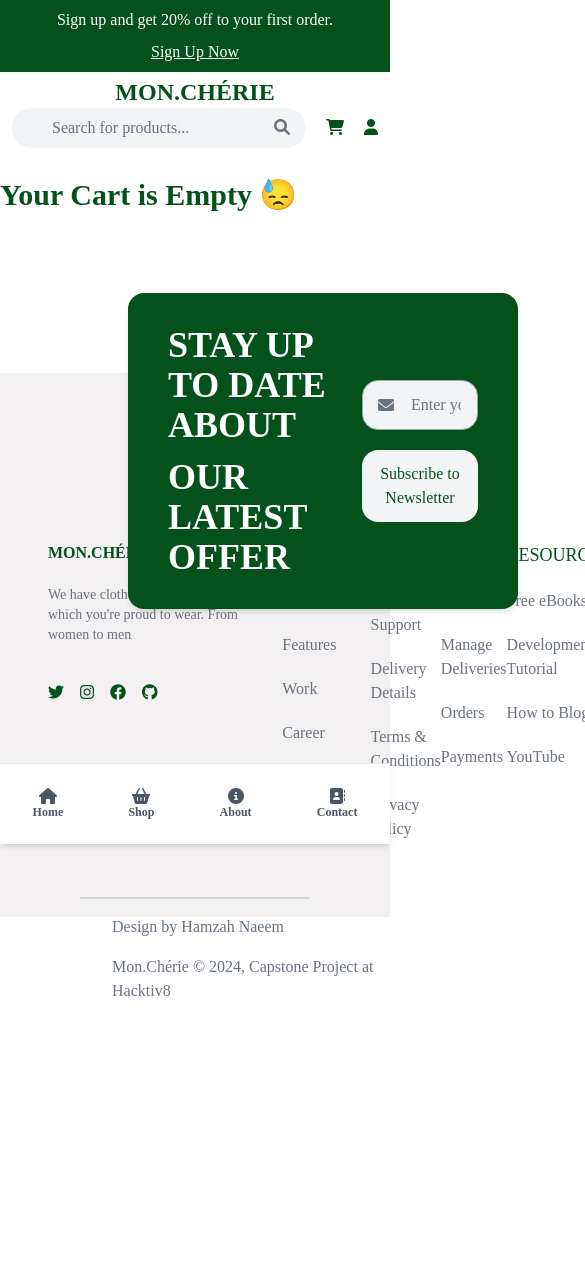
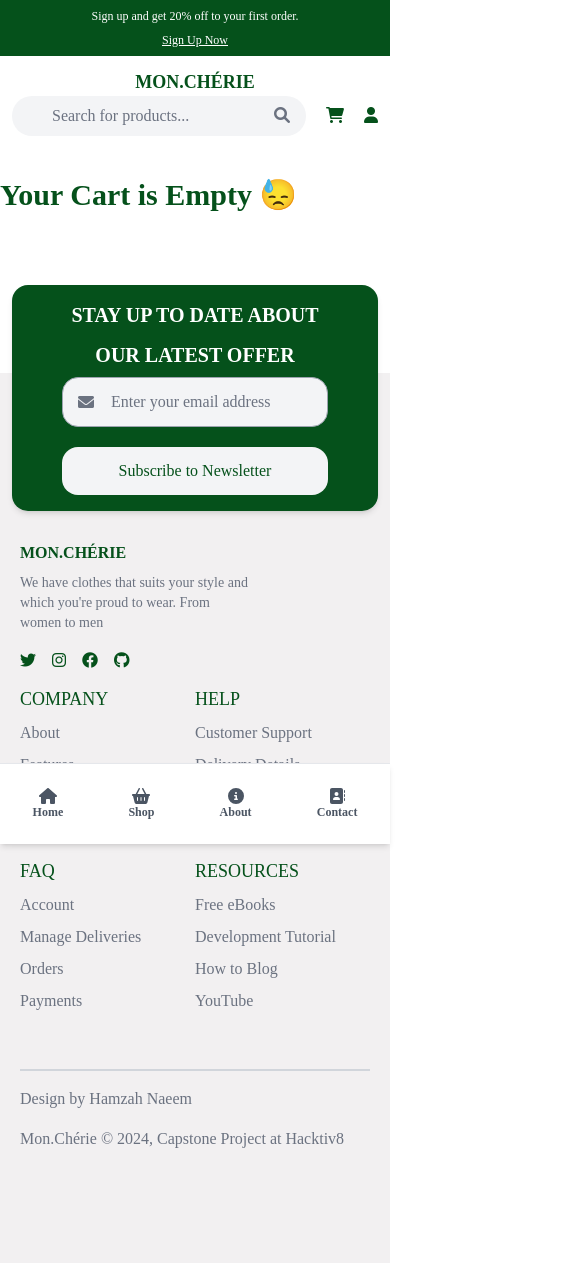
Before and after one commit to injanisgg/capstone-project-hv8, a React (Create React App) app: page /cart in a window 390 px wide. Shown: the top 1263 px of the page, 585 px wide, since content can reach past the window. Before the commit the page ends 1003 px from the top, so only its background shows below. Built offline with nearby package versions, Linux system fonts and the light colour scheme.

Commit message:
`Refactor CSS classes and layout in various components`

```diff
--- a/src/components/DressStyle.jsx
+++ b/src/components/DressStyle.jsx
@@ -8,8 +8,9 @@
 function DressStyle() {
   return (
     <>
-    <div className='bg-landing mx-20 my-16 rounded-3xl h-[800px] w-max-2xl grid grid-cols-12 grid-rows-12 gap-4'>
-        <h1 className='text-main-army font-extrabold text-4xl leading-tight 1xl:col-start-4 1xl:col-span-6 1xl:row-start-2 1xl:ml-[82px] xl:col-start-4 xl:col-span-6 xl:row-start-2 xl:ml-4'>EXPLORE DRESSES BY DESIGN</h1>
+    <div className='bg-landing mx-2 lg:mx-20 my-2 lg:my-16 rounded-3xl h-full lg:h-[800px] w-max-2xl'>
+        <h1 className='text-main-army font-extrabold text-2xl lg:text-4xl leading-tight text-center pt-5 px-3'>EXPLORE DRESSES BY DESIGN</h1>
+        <div className="flex flex-col gap-5 p-5 lg:grid lg:grid-cols-12 lg:grid-rows-12 lg:gap-4">
             <div className='col-start-2 col-span-4 row-start-4 row-span-3'>
             <CardRelative picture={Casual} title={'Casual'} alt={'Casual'}/>
             </div>
@@ -23,6 +24,7 @@
                 <CardRelative picture={Gym} title={'Gym'} alt={'Gym'}/>
             </div>
         </div>
+    </div>
     </>
   )
 }
--- a/src/components/Footer.jsx
+++ b/src/components/Footer.jsx
@@ -2,15 +2,15 @@
 
 function Footer() {
   return (
-    <div  className='mt-40'>
+    <div  className='mt-40 bg-landing h-full pb-28 lg:pb-0 lg:h-[34rem]'>
       {/* Wrapper */}
-      <div className="relative bg-landing w-full h-[34rem] md:w-full pt-2">
+      <div className="relative pt-2 mx-3 lg:mx-32">
         {/* Card army */}
-        <div className="absolute top-[-5rem] bg-main-army shadow-md rounded-2xl w-full 1xl:w-[78rem] xl:w-[64rem] z-20 mx-32">
-          <div className="relative flex justify-between items-center px-10 py-8">
-            <div>
-              <div className="text-white font-bold text-4xl">STAY UP TO DATE ABOUT</div>
-              <div className="text-white font-bold text-4xl pt-3">OUR LATEST OFFER</div>
+        <div className="absolute top-[-5.5rem] lg:top-[-5rem] bg-main-army shadow-md rounded-2xl w-full 1xl:w-[78rem] xl:w-[64rem] z-20">
+          <div className="relative flex flex-col lg:flex-row justify-between items-center lg:px-10 py-4 lg:py-8">
+            <div className='text-center lg:text-left mb-2'>
+              <div className="text-white font-bold text-xl lg:text-4xl">STAY UP TO DATE ABOUT</div>
+              <div className="text-white font-bold text-xl lg:text-4xl pt-3">OUR LATEST OFFER</div>
             </div>
             <div className="flex flex-col gap-5">
               <div className="relative w-full max-w-md">
@@ -29,17 +29,16 @@
         </div>
 
         {/* Background landing */}
-        <div className="relative w-full pt-20 z-10">
-          <div className="flex justify-around mx-12 pt-20">
-            {/* Content */}
-            <div className="flex flex-col gap-5">
+        <div className="relative w-full pt-20 z-10 px-2 lg:mx-12">
+          {/* Content */}
+            <div className="flex flex-col gap-2 lg:gap-5 pt-20">
               <h1 className="1xl:text-3xl xl:text-2xl font-bold pr-[8rem] text-main-army">MON.CHÉRIE</h1>
               <div className="flex flex-col">
                 <span className="text-gray-500 text-sm">We have clothes that suits your style and</span>
                 <span className="text-gray-500 text-sm">which you're proud to wear. From</span>
                 <span className="text-gray-500 text-sm">women to men</span>
               </div>
-              <ul className="flex gap-4 mt-4">
+              <ul className="flex gap-4 mt-2 lg:mt-4">
                 <li>
                   <i className="fa-brands fa-twitter text-main-army 1xl:fa-2xl xl:fa-xl"></i>
                 </li>
@@ -55,29 +54,30 @@
               </ul>
             </div>
 
+          <div className="grid grid-cols-2 gap-y-4 lg:flex lg:flex-row mt-3">
             {/* Detail sections */}
-            <div className="flex flex-col gap-5">
+            <div className="flex flex-col gap-2 lg:gap-5">
               <h1 className="text-lg xl:text-sm text-main-army">COMPANY</h1>
               <span className="text-gray-500 xl:text-sm">About</span>
               <span className="text-gray-500 xl:text-sm">Features</span>
               <span className="text-gray-500 xl:text-sm">Work</span>
               <span className="text-gray-500 xl:text-sm">Career</span>
             </div>
-            <div className="flex flex-col gap-5">
+            <div className="flex flex-col gap-2 lg:gap-5">
               <h1 className="text-lg xl:text-sm text-main-army">HELP</h1>
               <span className="text-gray-500 xl:text-sm">Customer Support</span>
               <span className="text-gray-500 xl:text-sm">Delivery Details</span>
               <span className="text-gray-500 xl:text-sm">Terms & Conditions</span>
               <span className="text-gray-500 xl:text-sm">Privacy Policy</span>
             </div>
-            <div className="flex flex-col gap-5">
+            <div className="flex flex-col gap-2 lg:gap-5">
               <h1 className="text-lg xl:text-sm text-main-army">FAQ</h1>
               <span className="text-gray-500 xl:text-sm">Account</span>
               <span className="text-gray-500 xl:text-sm">Manage Deliveries</span>
               <span className="text-gray-500 xl:text-sm">Orders</span>
               <span className="text-gray-500 xl:text-sm">Payments</span>
             </div>
-            <div className="flex flex-col gap-5">
+            <div className="flex flex-col gap-2 lg:gap-5">
               <h1 className="text-lg xl:text-sm text-main-army">RESOURCES</h1>
               <span className="text-gray-500 xl:text-sm">Free eBooks</span>
               <span className="text-gray-500 xl:text-sm">Development Tutorial</span>
@@ -85,12 +85,12 @@
               <span className="text-gray-500 xl:text-sm">YouTube</span>
             </div>
           </div>
-          <div className="border-b-2 border-gray-300 mx-20 1xl:w-[1380px] xl:w-[1120px] mt-14"></div>
+          <div className="border-b-2 border-gray-300 w-full mt-14"></div>
           <div className="flex flex-col gap-0">
-            <p className="text-gray-500 mt-4 ml-28 xl:text-sm xl:ml-20">
+            <p className="text-gray-500 mt-4 xl:text-sm xl:ml-20">
               Design by Hamzah Naeem
             </p>
-            <p className="text-gray-500 mt-4 ml-28 xl:text-sm xl:ml-20">
+            <p className="text-gray-500 mt-4 xl:text-sm xl:ml-20">
               Mon.Chérie &#169; 2024, Capstone Project at Hacktiv8
             </p>
           </div>
--- a/src/components/Navbar.jsx
+++ b/src/components/Navbar.jsx
@@ -41,9 +41,9 @@
       </div>
 
       {/* navbar for md and sm */}
-      <div className="lg:hidden w-full z-20 border-b p-2">
-        <div className="flex-col fixed top-16 p-3 left-0 right-0 gap-5 bg-white">
-          <h1 className="text-2xl font-bold justify-self-center text-main-army">MON.CHÉRIE</h1>
+      <div className="lg:hidden w-full z-30 border-b p-2">
+        <div className="flex-col fixed z-30 top-14 p-3 left-0 right-0 gap-5 bg-white">
+          <h1 className="text-lg lg:text-2xl font-bold justify-self-center text-main-army">MON.CHÉRIE</h1>
           <div className='flex justify-center items-center gap-5'>
             <Search/>
             <NavLink to="/cart"><i className="fa-solid fa-cart-shopping text-main-army"></i></NavLink>
--- a/src/components/PopupSignin.jsx
+++ b/src/components/PopupSignin.jsx
@@ -8,7 +8,7 @@
     }
 
     return (
-        <div className="bg-main-army w-full p-2 text-white flex flex-col lg:flex-row gap-2 lg:gap-5 justify-center text-center fixed top-0 lg:top-24 z-20 mb-6" onClick={handleRedirect}>
+        <div className="bg-main-army w-full p-2 text-white text-xs lg:text-base flex flex-col lg:flex-row gap-2 lg:gap-5 justify-center text-center fixed top-0 lg:top-24 z-30 mb-6" onClick={handleRedirect}>
             <span>Sign up and get 20% off to your first order.</span>
             <span className="underline cursor-pointer" onClick={(e) => {
                 e.stopPropagation(); // Mencegah `div` menangkap event klik
--- a/src/components/ReviewSection.jsx
+++ b/src/components/ReviewSection.jsx
@@ -15,7 +15,7 @@
   return (
     <div className='mx-auto'>
         <h1 className='text-main-army font-extrabold text-4xl leading-tight text-center my-5'>WHAT'S OUR CUSTOMERS SAYS</h1>
-        <div className='mx-20 grid grid-cols-3 gap-4'>
+        <div className='mx-5 lg:mx-20 grid grid-cols-1 gap-2 lg:grid-cols-3 lg:gap-4'>
             {reviews.map((item, index) => (
                 <ReviewCard
                     key={index}
--- a/src/pages/home.jsx
+++ b/src/pages/home.jsx
@@ -14,7 +14,7 @@
   return (
     <div>
       {showPopupSignin && <PopupSignin/>}
-      <div className={`mt-24 ${isLoggedin ? 'xl:mt-24' : 'xl:mt-32'}`}></div>
+      <div className={`mt-24 ${isLoggedin ? 'mt-24' : 'mt-32'}`}></div>
       <LandingPage/>
       <Category headTitle={'NEW ARRIVALS'} categoryProduct={"men's clothing"}/>
       <Category headTitle={'TOP SELLING'} categoryProduct={"jewelery"}/>
--- a/src/redux/actions/render-stars.js
+++ b/src/redux/actions/render-stars.js
@@ -5,19 +5,19 @@
 
     // memastikan tidak lebih banyak bintang penuh daripada maxStars
     for (let i = 0; i < Math.min(fullStars, maxStars); i++) {
-      starsArray.push(<i key={i} className="fa-solid fa-star text-yellow-400"></i>);
+      starsArray.push(<i key={i} className="fa-solid fa-star fa-xs lg:fa-lg text-yellow-400"></i>);
     }
 
     // Tambahkan bintang setengah jika ada dan masih dalam batas `maxStars`
     if (hasHalfStar && fullStars < maxStars) {
       starsArray.push(
-        <i key="half-star" className="fa-solid fa-star-half text-yellow-400"></i>
+        <i key="half-star" className="fa-solid fa-star-half fa-xs lg:fa-lg text-yellow-400"></i>
       );
     }
 
     // Tambahkan bintang kosong untuk mencapai `maxStars` jika diperlukan
     for (let i = starsArray.length; i < maxStars; i++) {
-      starsArray.push(<i key={`empty-${i}`} className="fa-regular fa-star text-gray-400"></i>);
+      starsArray.push(<i key={`empty-${i}`} className="fa-regular fa-star fa-xs lg:fa-lg text-gray-400"></i>);
     }
 
     return starsArray;
```
Also changed, not shown: src/components/Category.jsx (+9 -9 lines), src/components/Landing.jsx (+15 -15 lines). Lines whose indentation alone changed are shown as unchanged.
